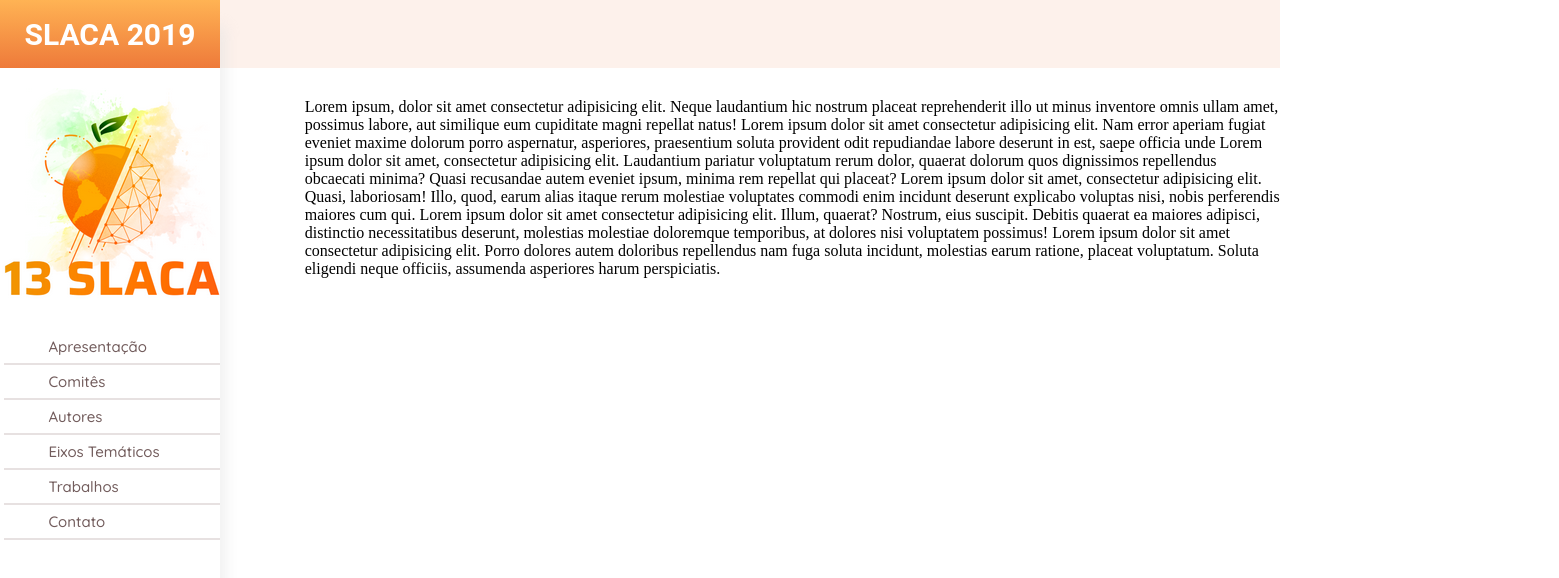
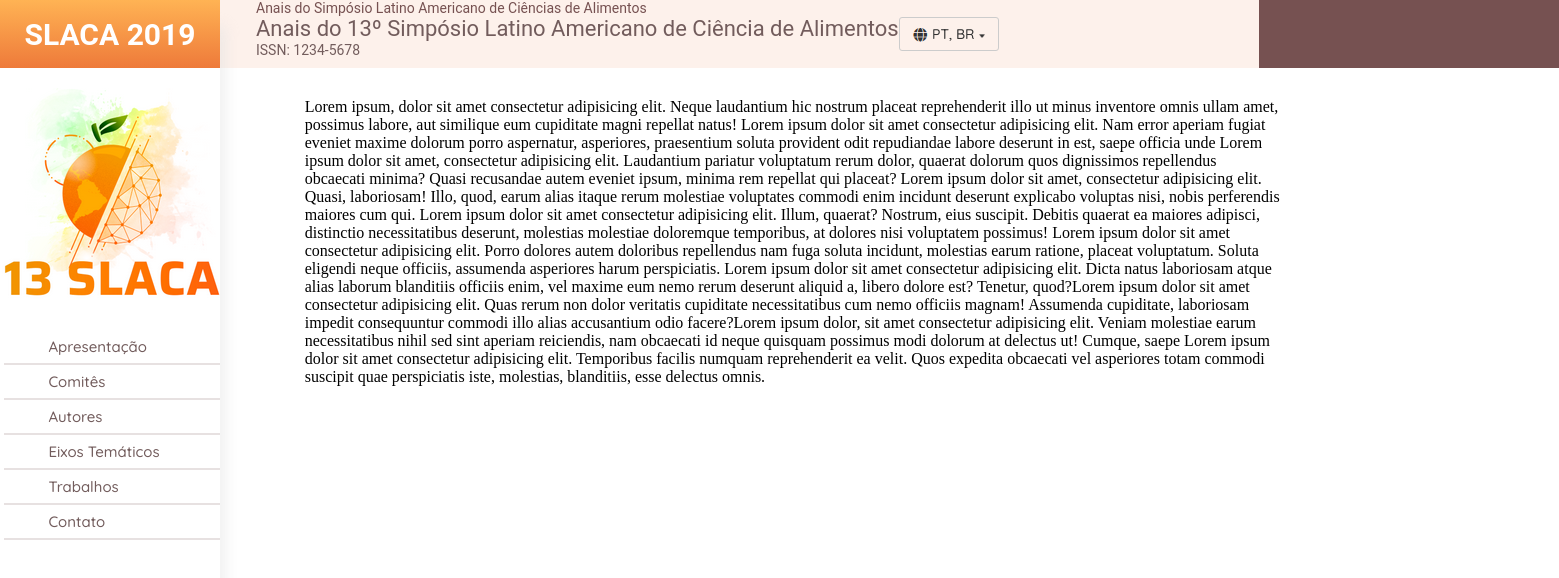
Before and after one commit to andre-fil/Estagio_Chuva, a plain HTML site: page alternative.html in a window 1280 px wide. Shown: the whole page, 1559 px wide, since content can reach past the window. Drawn offline with Linux system fonts and the light colour scheme.

Commit message:
finalização do header

```diff
--- a/alternative.css
+++ b/alternative.css
@@ -11,8 +11,121 @@ header{
     margin-bottom: 30px;
 
     background: #FDF1EB;
+    display: grid;
+    grid-template-columns: 1fr 0.5fr 1fr;
+
+
+
 }
 
+#cabeçario{
+    padding-left: 256px;
+
+
+}
+.subtitle{
+width: 391px;
+height: 16px;
+left: 36px;
+top: 5px;
+
+font-family: 'Roboto';
+font-style: normal;
+font-weight: 400;
+font-size: 14px;
+line-height: 16px;
+
+color: #765151;
+}
+.tema_pag{
+width: 643px;
+height: 26px;
+left: 36px;
+top: 23px;
+
+font-family: 'Roboto';
+font-style: normal;
+font-weight: 400;
+font-size: 22px;
+line-height: 26px;
+/* identical to box height */
+
+
+color: #725C5C;
+
+}
+
+.ISSN{
+width: 105px;
+height: 16px;
+left: 36px;
+top: 48px;
+
+font-family: 'Roboto';
+font-style: normal;
+font-weight: 400;
+font-size: 14px;
+line-height: 16px;
+
+color: #725C5C;
+}
+#linguagem{
+
+box-sizing: border-box;
+
+width: 97px;
+height: 34px;
+
+border: 1px solid #CCCCCC;
+border-radius: 3px;
+margin-top: 17px;
+margin-bottom: 17px;
+margin-right: 260px;
+display: grid;
+grid-template-columns: 1fr 2fr 1fr;
+width: 100px;
+
+
+}
+#linguagem > p{
+
+
+height: 18px;
+
+font-family: 'Quicksand', sans-serif;
+font-style: normal;
+font-weight: 400;
+font-size: 14px;
+line-height: 18px;
+margin: auto;
+
+
+
+
+/* identical to box height */
+
+
+color: #333333;
+}
+#img_language{
+width: 22px;
+height: 21px;
+margin-top: 5px;
+margin-left: 9px;
+}
+
+#img_drop{
+width: 6px;
+height: 4px;
+margin-top: 16px;
+margin-left: 3px;
+
+}
+
+#perfil{
+    background-color: #765151;
+    width: 300px;
+}
 .aside{
 left: 0px;
 top: 0px;
--- a/alternative.html
+++ b/alternative.html
@@ -11,7 +11,21 @@
     <title>Index</title>
 </head>
 <body>
-    <header></header>
+    <header>
+        <div id="cabeçario">
+            <p class="subtitle">Anais do Simpósio Latino Americano de Ciências de Alimentos </p>
+            <p class="tema_pag">Anais do 13º Simpósio Latino Americano de Ciência de Alimentos </p>
+            <p class="ISSN">ISSN: 1234-5678</p>
+        </div>
+        <div id="linguagem">
+            <img src="language image.png" alt="logo de escolha de linguagem" srcset="" id="img_language">
+            <p>PT, BR</p>
+            <img src="dropdown.png" alt="logo dropdown" srcset="" id="img_drop">
+        </div>
+        <div id="perfil">
+
+        </div>
+    </header>
 
     <main >
 
@@ -35,6 +49,8 @@
 
         <div class="conteudo">
             Lorem ipsum, dolor sit amet consectetur adipisicing elit. Neque laudantium hic nostrum placeat reprehenderit illo ut minus inventore omnis ullam amet, possimus labore, aut similique eum cupiditate magni repellat natus! Lorem ipsum dolor sit amet consectetur adipisicing elit. Nam error aperiam fugiat eveniet maxime dolorum porro aspernatur, asperiores, praesentium soluta provident odit repudiandae labore deserunt in est, saepe officia unde Lorem ipsum dolor sit amet, consectetur adipisicing elit. Laudantium pariatur voluptatum rerum dolor, quaerat dolorum quos dignissimos repellendus obcaecati minima? Quasi recusandae autem eveniet ipsum, minima rem repellat qui placeat? Lorem ipsum dolor sit amet, consectetur adipisicing elit. Quasi, laboriosam! Illo, quod, earum alias itaque rerum molestiae voluptates commodi enim incidunt deserunt explicabo voluptas nisi, nobis perferendis maiores cum qui. Lorem ipsum dolor sit amet consectetur adipisicing elit. Illum, quaerat? Nostrum, eius suscipit. Debitis quaerat ea maiores adipisci, distinctio necessitatibus deserunt, molestias molestiae doloremque temporibus, at dolores nisi voluptatem possimus! Lorem ipsum dolor sit amet consectetur adipisicing elit. Porro dolores autem doloribus repellendus nam fuga soluta incidunt, molestias earum ratione, placeat voluptatum. Soluta eligendi neque officiis, assumenda asperiores harum perspiciatis.
+            Lorem ipsum dolor sit amet consectetur adipisicing elit. Dicta natus laboriosam atque alias laborum blanditiis officiis enim, vel maxime eum nemo rerum deserunt aliquid a, libero dolore est? Tenetur, quod?Lorem ipsum dolor sit amet consectetur adipisicing elit. Quas rerum non dolor veritatis cupiditate necessitatibus cum nemo officiis magnam! Assumenda cupiditate, laboriosam impedit consequuntur commodi illo alias accusantium odio facere?Lorem ipsum dolor, sit amet consectetur adipisicing elit. Veniam molestiae earum necessitatibus nihil sed sint aperiam reiciendis, nam obcaecati id neque quisquam possimus modi dolorum at delectus ut! Cumque, saepe
+            Lorem ipsum dolor sit amet consectetur adipisicing elit. Temporibus facilis numquam reprehenderit ea velit. Quos expedita obcaecati vel asperiores totam commodi suscipit quae perspiciatis iste, molestias, blanditiis, esse delectus omnis.
         </div>
 
     </main>
```
Also changed, not shown: dropdown.png (added), language image.png (added).
